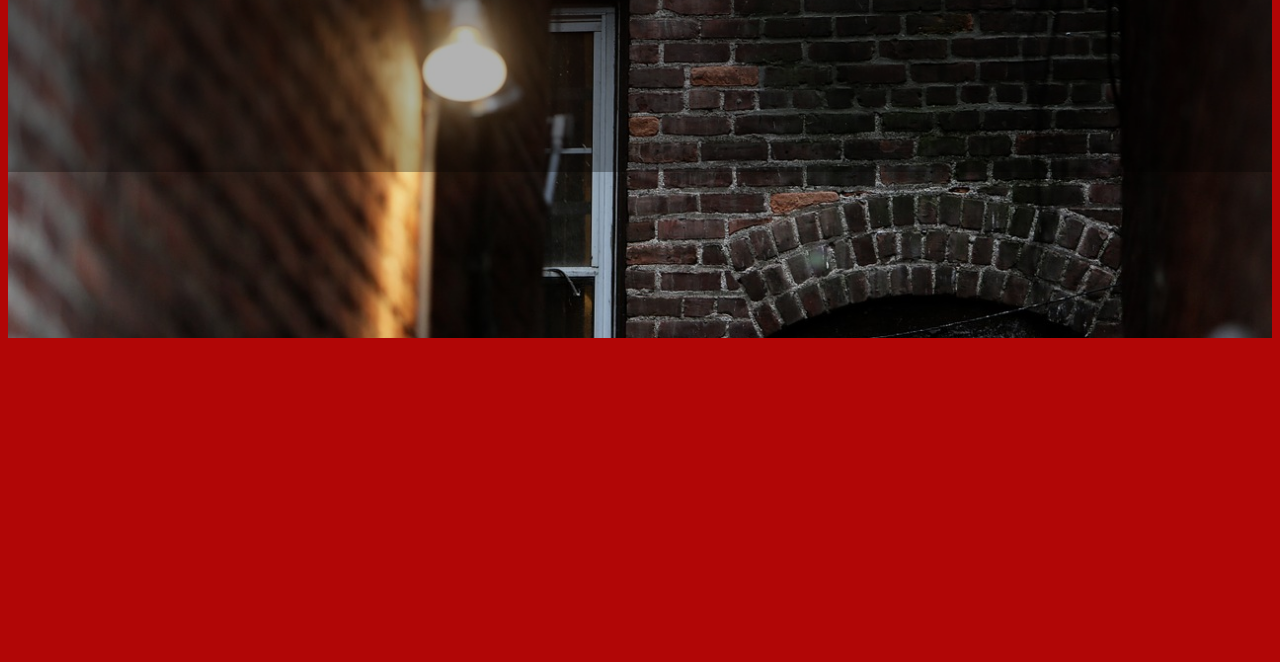
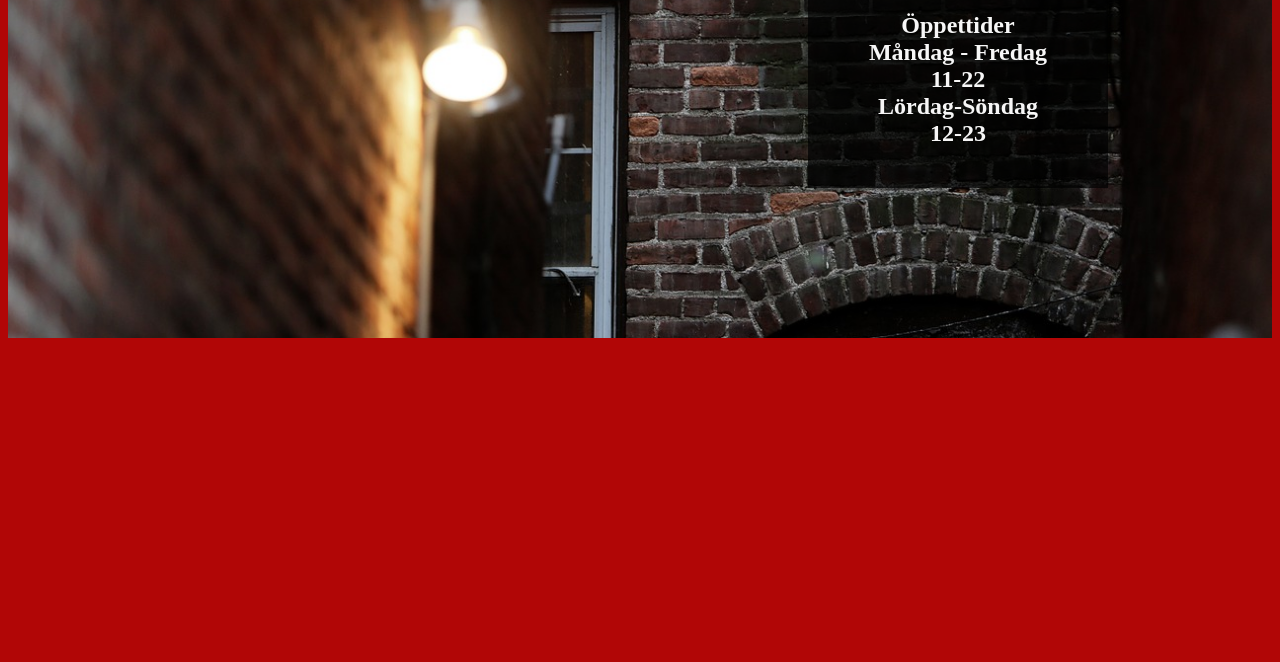
Before and after one commit to fb222vg/U3, a plain HTML site: page oppettider.html in a window 1280 px wide. Shown: the part 138-800 px from the top of the page. Drawn offline with Linux system fonts and the light colour scheme.

Commit message:
öppettider fixat

```diff
--- a/oppettider.html
+++ b/oppettider.html
@@ -19,13 +19,11 @@
     </nav>
     <article id="oppet">
         <div id="wrapper2">
-            <div id="box2" class="box2">
-            <h1>Öppettider</h1>
-            <h2>Måndag - Fredag<h2>
-            <h2>11-22</h2>
-            <h2>Lördag-Söndag</h2>
-            <H2>12-23</H2>
+            <div id="box2" class="box2"></div>
+                <div id="box3"class="box3">
+            <h1>Öppettider<br>Måndag - Fredag <br>11-22 <br>Lördag-Söndag <br>  12-23</h1>
             </div>
+
 
         </div>
 
--- a/style.css
+++ b/style.css
@@ -55,7 +55,7 @@ nav a:hover, nav a:active {
 }
 h1 {
 color: #f7f7f7;
-opacity: ;
+
 }
 h3 {
 
@@ -179,11 +179,29 @@ footer {
     opacity: 0.7;
 
 }
+
 .thisPage {
     color: rgb(236, 8, 8)!important;
     background-color: rgb(233, 175, 16)!important;
 }
 .box2 {
     background-color:#000000;
-    opacity: 0.3;
+    opacity: 0.7;
+    margin-top: 50px;
+    position: relative;
+    width: 300px;
+    height: 200px;
+    margin-left: 800px;
+
+
 }
+.box3 {
+    position: absolute;
+    top: 130px;
+    width: 300px;
+    margin-left: 800px;
+
+
+
+
+}
```
